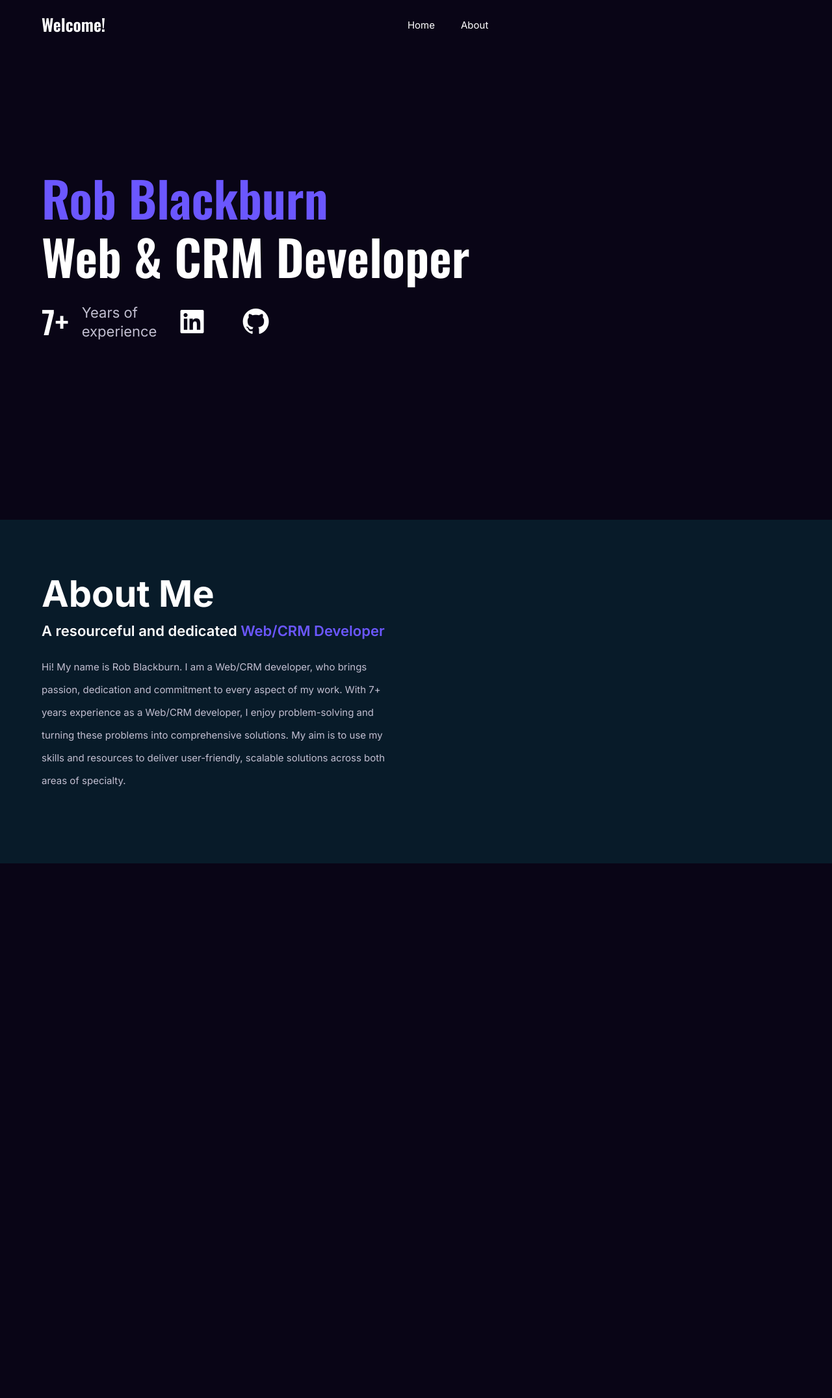
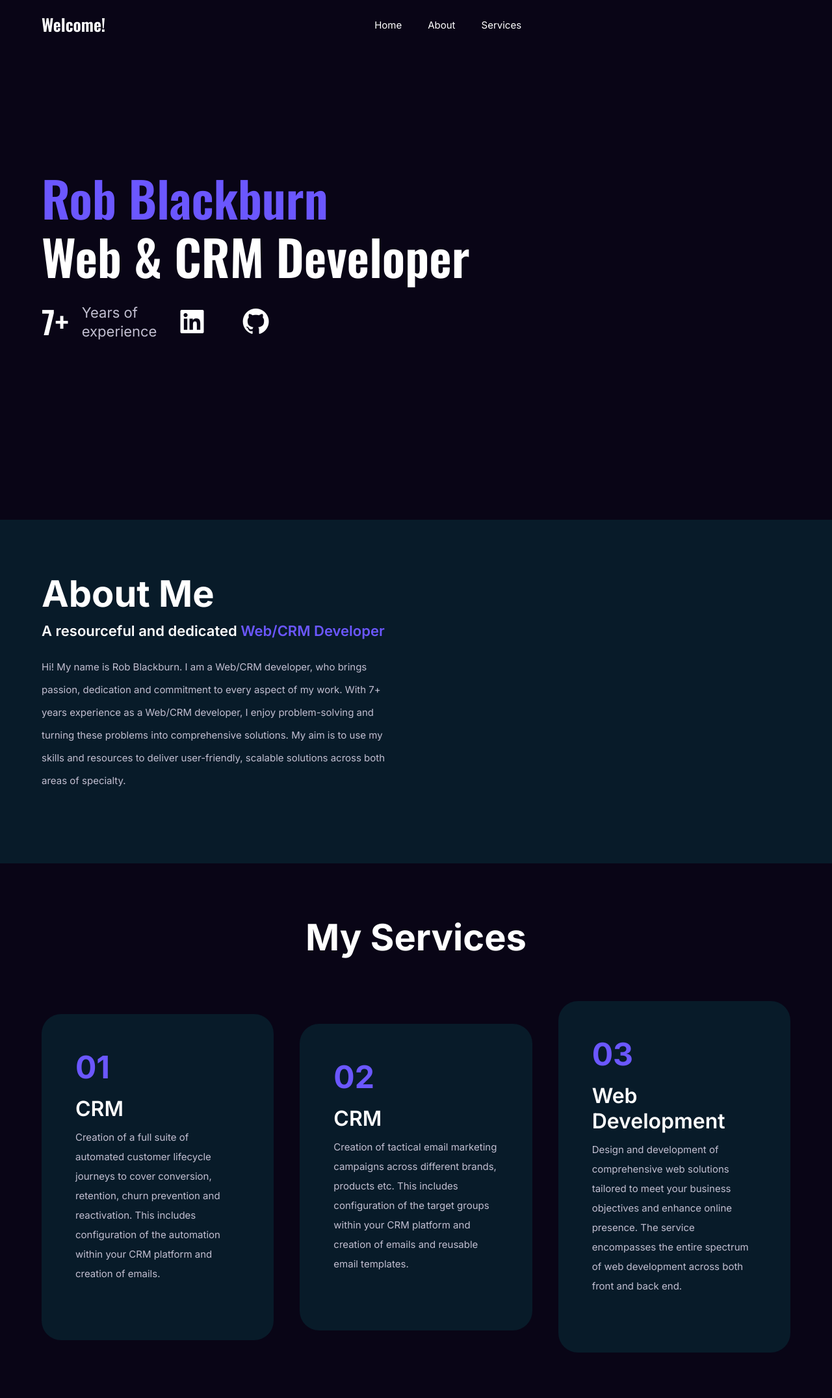
Before and after one commit to professorblackers/portfolio, a Symfony app: template templates/base.html.twig in a window 1280 px wide. Shown: the whole page at 65% size. Before the commit the page ends 1329 px from the top, so only its background shows below. Run offline with Twig, Linux system fonts and the light colour scheme; the template is opened without the code that fills it, so the values that code supplies are empty; some libraries are stand-ins or nearby versions.

Commit message:
Add services section

```diff
--- a/templates/base.html.twig
+++ b/templates/base.html.twig
@@ -21,6 +21,7 @@
     <ul class="nav">
         <li><a href="#home">Home</a></li>
         <li><a href="#about">About</a></li>
+        <li><a href="#services">Services</a></li>
     </ul>
 
     <div class="right-nav">
@@ -59,6 +60,33 @@
     </div>
 </section>
 
+<section class="services" id="services">
+    <div class="middle-text" data-aos="fade-down">
+        <h2>My Services</h2>
+    </div>
+
+    <div class="services-content" data-aos="zoom-in-up">
+        <div class="col">
+            <h3>01</h3>
+            <h4>CRM</h4>
+            <p>Creation of a full suite of automated customer lifecycle journeys to cover conversion, retention, churn prevention and reactivation. This includes configuration of the automation within your CRM platform and creation of emails.</p>
+        </div>
+
+        <div class="col">
+            <h3>02</h3>
+            <h4>CRM</h4>
+            <p>Creation of tactical email marketing campaigns across different brands, products etc. This includes configuration of the target groups within your CRM platform and creation of emails and reusable email templates.</p>
+        </div>
+
+        <div class="col">
+            <h3>03</h3>
+            <h4>Web Development</h4>
+            <p>Design and development of comprehensive web solutions tailored to meet your business objectives and enhance online presence. The service encompasses the entire spectrum of web development across both front and back end.</p>
+        </div>
+
+    </div>
+</section>
+
 <script src="{{ asset('/assets/js/script.js') }}"></script>
 <script src="https://unpkg.com/aos@next/dist/aos.js"></script>
 <script>
```
